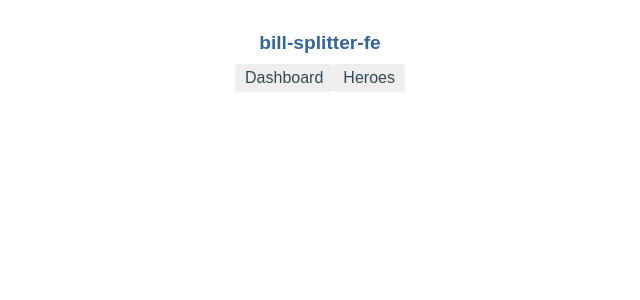
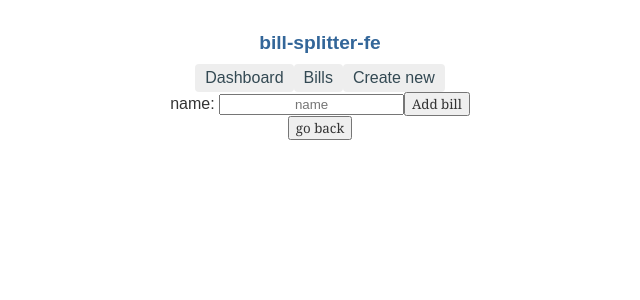
Before and after one commit to evenmorepew/bill-splitter-fe, an Angular app: page /create in a window 1280 px wide. Before the commit this address led to /. Shown: the top 300 px of the page, without its empty margins (320-960 px from the left). Built offline with nearby package versions, Linux system fonts and the light colour scheme.

Commit message:
Add button to create new bill

```diff
--- a/src/app/app-routing.module.ts
+++ b/src/app/app-routing.module.ts
@@ -3,12 +3,14 @@ import {RouterModule, Routes} from '@angular/router';
 import {BillComponent} from "./bill/bill.component";
 import {DashboardComponent} from './dashboard/dashboard.component';
 import {BillDetailComponent} from "./bill-detail/bill-detail.component";
+import {BillCreationComponent} from "./bill-creation/bill-creation.component";
 
 const routes: Routes = [
   {path: '', redirectTo: '/dashboard', pathMatch: 'full'},
   {path: 'dashboard', component: DashboardComponent},
   {path: 'heroes', component: BillComponent},
-  {path: 'detail/:id', component: BillDetailComponent}
+  {path: 'detail/:id', component: BillDetailComponent},
+  {path: 'create', component: BillCreationComponent}
 ];
 
 @NgModule({
--- a/src/app/app.component.html
+++ b/src/app/app.component.html
@@ -1,7 +1,8 @@
 <h1>{{title}}</h1>
 <nav>
   <a routerLink="/dashboard">Dashboard</a>
-  <a routerLink="/heroes">Heroes</a>
+  <a routerLink="/heroes">Bills</a>
+  <a routerLink="/create">Create new</a>
 </nav>
 <router-outlet></router-outlet>
 <app-messages></app-messages>
--- /dev/null
+++ b/src/app/bill-creation/bill-creation.component.html
@@ -0,0 +1,21 @@
+<div>
+  <label>name:
+    <input [(ngModel)]="billCreation.name" placeholder="name"/>
+  </label>
+
+  <button (click)="addBill()">Add bill</button>
+</div>
+
+<div *ngIf="bill">
+
+  <h2>{{bill.name | uppercase}} Details</h2>
+  <div><span>uuid: </span>{{bill.uuid}}</div>
+  <div>
+    <label>name:
+      <input [(ngModel)]="bill.name" placeholder="name"/>
+    </label>
+  </div>
+
+</div>
+
+<button (click)="goBack()">go back</button>
--- /dev/null
+++ b/src/app/bill-creation/bill-creation.component.ts
@@ -0,0 +1,37 @@
+import {Component, OnInit} from '@angular/core';
+import {ActivatedRoute} from '@angular/router';
+import {Location} from '@angular/common';
+
+import {BillService} from '../bill.service';
+import {BillCreation} from "../billCreation";
+import {Bill} from "../bill";
+
+@Component({
+  selector: 'app-bill-creation',
+  templateUrl: './bill-creation.component.html',
+  styleUrls: ['./bill-creation.component.css']
+})
+export class BillCreationComponent implements OnInit {
+
+  constructor(
+    private route: ActivatedRoute,
+    private billService: BillService,
+    private location: Location) {
+  }
+
+  ngOnInit() {
+  }
+
+  billCreation: BillCreation = new BillCreation();
+  bill: Bill;
+
+  goBack(): void {
+    this.location.back();
+  }
+
+  addBill() {
+    this.billService.addBill(this.billCreation).subscribe(
+      bill => this.bill = bill
+    );
+  }
+}
--- a/src/app/bill.service.ts
+++ b/src/app/bill.service.ts
@@ -3,24 +3,65 @@ import {Bill} from "./bill";
 import {BILLS} from "./mock-bills";
 import {Observable, of} from "rxjs";
 import {MessageService} from "./message.service";
+import {HttpClient, HttpHeaders} from '@angular/common/http';
+import {catchError, tap} from "rxjs/operators";
+import {BillCreation} from "./billCreation";
 
 @Injectable({
   providedIn: 'root'
 })
 export class BillService {
 
-  constructor(private messageService: MessageService) {
+  constructor(private http: HttpClient,
+              private messageService: MessageService) {
+  }
+
+  private billsUrl = 'http://localhost:8080/api/bill';
+  private httpOptions = {
+    headers: new HttpHeaders({
+      'Content-Type': 'application/json'
+    })
+  };
+
+  addBill(billCreation: BillCreation): Observable<Bill> {
+    this.log('add bill');
+    return this.http.put(this.billsUrl, billCreation, this.httpOptions).pipe(
+      tap(_ => this.log(`add bill name=${billCreation.name}`)),
+      catchError(this.handleError<any>('add bill'))
+    )
   }
 
   getBills(): Observable<Bill[]> {
-    // TODO: send the message _after_ fetching the hero
-    this.messageService.add('BillService: fetched bills');
+    this.log('fetched bills');
     return of(BILLS);
   }
 
+  private log(message: string) {
+    this.messageService.add(`BillService: ${message}`);
+  }
+
   getBill(id: string): Observable<Bill> {
-    // TODO: send the message _after_ fetching the hero
-    this.messageService.add(`BillService: fetched hero id=${id}`);
+    this.log(`fetched hero id=${id}`);
     return of(BILLS.find(bill => bill.uuid === id));
   }
+
+  /**
+   * Handle Http operation that failed.
+   * Let the app continue.
+   * @param operation - name of the operation that failed
+   * @param result - optional value to return as the observable result
+   */
+  private handleError<T>(operation = 'operation', result?: T) {
+    return (error: any): Observable<T> => {
+
+      // TODO: send the error to remote logging infrastructure
+      console.error(error); // log to console instead
+
+      // TODO: better job of transforming error for user consumption
+      this.log(`${operation} failed: ${error.message}`);
+
+      // Let the app keep running by returning an empty result.
+      return of(result as T);
+    };
+  }
 }
--- a/src/app/bill.ts
+++ b/src/app/bill.ts
@@ -1,4 +1,9 @@
 export class Bill {
   name: string;
   uuid: string;
+
+  constructor(name: string, uuid: string) {
+    this.name = name;
+    this.uuid = uuid;
+  }
 }
--- /dev/null
+++ b/src/app/billCreation.ts
@@ -0,0 +1,3 @@
+export class BillCreation {
+  name: string;
+}
```
Also changed, not shown: src/app/app.module.ts (+6 -2 lines), src/app/bill-creation/bill-creation.component.css (added), 1 other file (tests, documents, lock files or other folders).
